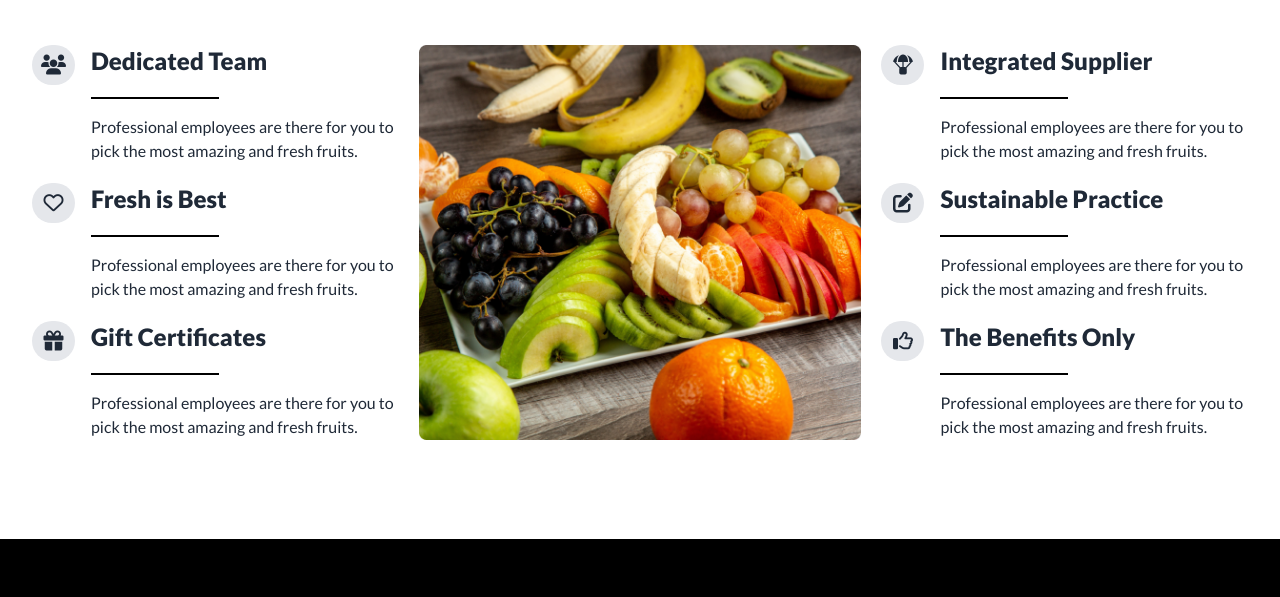
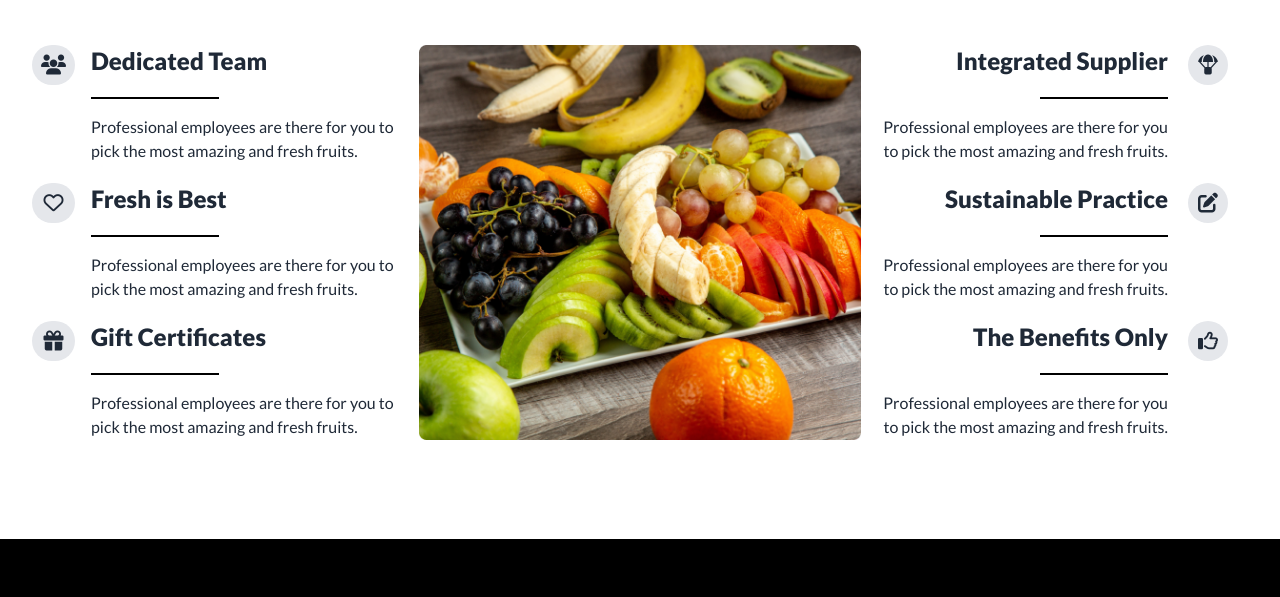
Before and after one commit to gdkhalil/fruit-brust-webpage, a plain HTML site: page index.html in a window 1280 px wide. Shown: the part 2904-3501 px from the top of the page. Drawn offline with nearby package versions, Linux system fonts and the light colour scheme.

Commit message:
some work of choose

```diff
--- a/index.html
+++ b/index.html
@@ -465,7 +465,7 @@
               <p class="mb-5 ">Professional employees are there for you to pick the most amazing and fresh fruits.</p>
             </div>
           </div>
-          <div class="flex space-x-4 ">
+          <div class="flex space-x-4">
             <div class="bg-gray-200 w-20 h-10 rounded-full flex items-center justify-center">
               <i class="fa-solid fa-gift text-xl"></i>
             </div>
@@ -480,33 +480,33 @@
           <img src="images/whychoose1.png" alt="">
         </div>
         <div class="flex flex-col w-96">
-          <div class="flex space-x-4 ">
+          <div class="flex flex-row-reverse gap-5 mr-5">
             <div class="bg-gray-200 w-20 h-10 rounded-full flex items-center justify-center">
               <i class="fa-solid fa-parachute-box text-xl"></i>
             </div>
-            <div>
+            <div class="text-right">
               <h1 class="mb-5 text-2xl font-extrabold">Integrated Supplier</h1>
-              <div class="border-b-2 border-black w-32 mb-4"></div>
+              <div class="border-b-2 border-black w-32 mb-4 ml-auto"></div>
+              <p class="mb-5">Professional employees are there for you to pick the most amazing and fresh fruits.</p>
+            </div>
+          </div>
+          <div class="flex flex-row-reverse gap-5 mr-5 ">
+            <div class="bg-gray-200 w-20 h-10 rounded-full flex items-center justify-center">
+              <i class="fa-solid fa-pen-to-square text-xl"></i>
+            </div>
+            <div class="text-right">
+              <h1 class="mb-5 text-2xl font-extrabold">Sustainable Practice</h1>
+              <div class="border-b-2 border-black w-32 mb-4 ml-auto"></div>
               <p class="mb-5 ">Professional employees are there for you to pick the most amazing and fresh fruits.</p>
             </div>
           </div>
-          <div class="flex space-x-4 ">
-            <div class="bg-gray-200 w-20 h-10 rounded-full flex items-center justify-center">
-              <i class="fa-solid fa-pen-to-square text-xl"></i>
-            </div>
-            <div>
-              <h1 class="mb-5 text-2xl font-extrabold">Sustainable Practice</h1>
-              <div class="border-b-2 border-black w-32 mb-4"></div>
-              <p class="mb-5 ">Professional employees are there for you to pick the most amazing and fresh fruits.</p>
-            </div>
-          </div>
-          <div class="flex space-x-4 ">
+          <div class="flex flex-row-reverse gap-5 mr-5">
             <div class="bg-gray-200 w-20 h-10 rounded-full flex items-center justify-center">
               <i class="fa-regular fa-thumbs-up text-xl"></i>
             </div>
-            <div>
+            <div class="text-right">
               <h1 class="mb-5 text-2xl font-extrabold">The Benefits Only</h1>
-              <div class="border-b-2 border-black w-32 mb-4"></div>
+              <div class="border-b-2 border-black w-32 mb-4 ml-auto"></div>
               <p class="mb-5 ">Professional employees are there for you to pick the most amazing and fresh fruits.</p>
             </div>
           </div>
```
